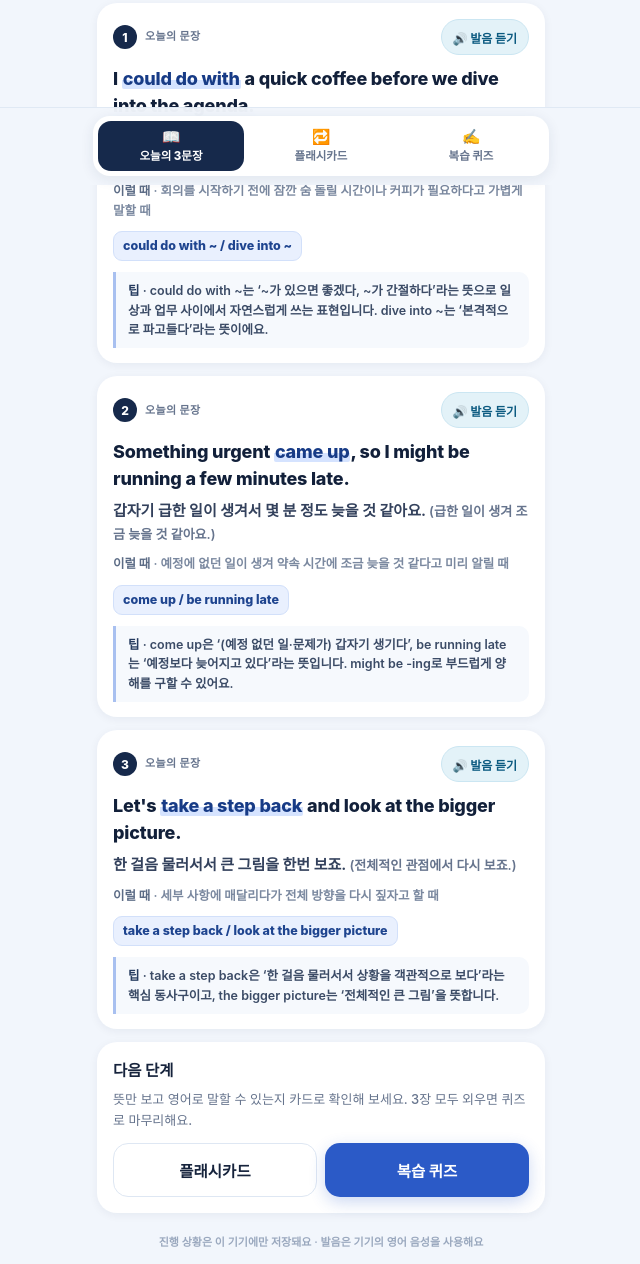
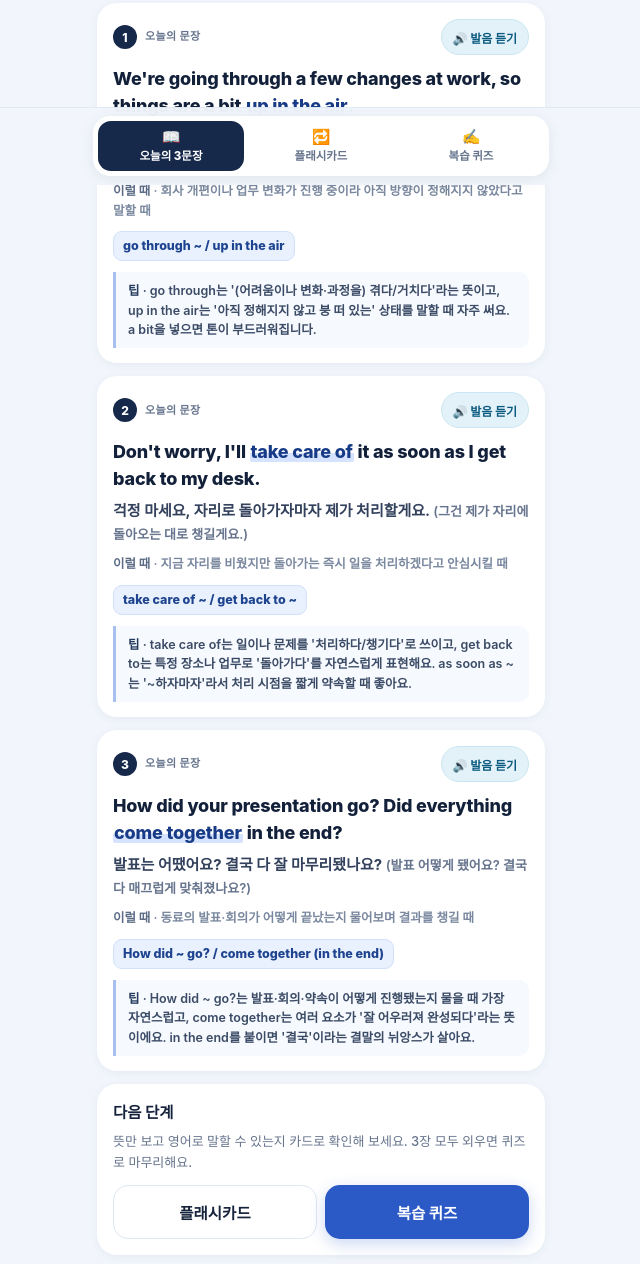
Before and after one commit to insookkim/english-daily, a plain HTML site: page index.html in a window 1280 px wide. Shown: the part 615-1879 px from the top of the page, without its empty margins (319-959 px from the left). Drawn offline with Linux system fonts and the light colour scheme.

Commit message:
매일 영어 3문장 4일차 (2026-11-25) · go through · take care of · come together

```diff
--- a/index.html
+++ b/index.html
@@ -531,6 +531,86 @@
           options: [["picture", "photo", "image"]],
           hint: "‘큰 그림’이라는 뜻의 명사 자리예요.",
           expl: "the bigger picture = 전체를 보는 큰 그림, 거시적 관점. photo나 image는 이 표현에 쓰지 않아요."
+        }
+      ]
+    }
+    ,{
+      id: "d4",
+      label: "4일차",
+      date: "2026-11-25",
+      title: "변화 · 처리 · 마무리",
+      summary: "go through · take care of · come together — 기본 동사 go · take · come으로 익히는 세 표현",
+      sentences: [
+        {
+          en: "We're going through a few changes at work, so things are a bit up in the air.",
+          hl: "up in the air",
+          ko: "요즘 회사에 몇 가지 변화가 있어서 상황이 좀 불확실해요.",
+          koAlt: "(회사에 변화가 진행 중이라 아직 정해지지 않았어요.)",
+          when: "회사 개편이나 업무 변화가 진행 중이라 아직 방향이 정해지지 않았다고 말할 때",
+          key: "go through ~ / up in the air",
+          tip: "go through는 '(어려움이나 변화·과정을) 겪다/거치다'라는 뜻이고, up in the air는 '아직 정해지지 않고 붕 떠 있는' 상태를 말할 때 자주 써요. a bit을 넣으면 톤이 부드러워집니다."
+        },
+        {
+          en: "Don't worry, I'll take care of it as soon as I get back to my desk.",
+          hl: "take care of",
+          ko: "걱정 마세요, 자리로 돌아가자마자 제가 처리할게요.",
+          koAlt: "(그건 제가 자리에 돌아오는 대로 챙길게요.)",
+          when: "지금 자리를 비웠지만 돌아가는 즉시 일을 처리하겠다고 안심시킬 때",
+          key: "take care of ~ / get back to ~",
+          tip: "take care of는 일이나 문제를 '처리하다/챙기다'로 쓰이고, get back to는 특정 장소나 업무로 '돌아가다'를 자연스럽게 표현해요. as soon as ~는 '~하자마자'라서 처리 시점을 짧게 약속할 때 좋아요."
+        },
+        {
+          en: "How did your presentation go? Did everything come together in the end?",
+          hl: "come together",
+          ko: "발표는 어땠어요? 결국 다 잘 마무리됐나요?",
+          koAlt: "(발표 어떻게 됐어요? 결국 다 매끄럽게 맞춰졌나요?)",
+          when: "동료의 발표·회의가 어떻게 끝났는지 물어보며 결과를 챙길 때",
+          key: "How did ~ go? / come together (in the end)",
+          tip: "How did ~ go?는 발표·회의·약속이 어떻게 진행됐는지 물을 때 가장 자연스럽고, come together는 여러 요소가 '잘 어우러져 완성되다'라는 뜻이에요. in the end를 붙이면 '결국'이라는 결말의 뉘앙스가 살아요."
+        }
+      ],
+      quiz: [
+        {
+          text: "We're going {} a few changes at work, so things are a bit up in the air.",
+          answers: [["through"]],
+          options: [["through", "over", "into"]],
+          hint: "변화나 과정을 ‘겪다/거치다’라는 구동사에 붙는 전치사예요.",
+          expl: "go through ~ = (변화·어려운 일을) 겪다/거치다. go over ~는 ‘검토하다’라서 뜻이 달라요."
+        },
+        {
+          text: "Things are still a bit up in the {} — nothing's been decided yet.",
+          answers: [["air"]],
+          options: [["air", "sky", "cloud"]],
+          hint: "‘아직 정해지지 않고 붕 떠 있는’ 상태를 말하는 명사예요.",
+          expl: "up in the air = 아직 결정되지 않은, 불확실한. sky나 cloud는 이 표현에 쓰지 않아요."
+        },
+        {
+          text: "Don't worry, I'll {} care of it as soon as I get back to my desk.",
+          answers: [["take"]],
+          options: [["take", "make", "do"]],
+          hint: "‘처리하다·챙기다’를 만드는 기본 동사예요.",
+          expl: "take care of ~ = ~을 처리하다/챙기다. 이 표현에는 take가 고정으로 들어갑니다."
+        },
+        {
+          text: "I'll take care of it as soon as I {} back to my desk.",
+          answers: [["get"]],
+          options: [["get", "come", "go"]],
+          hint: "특정 장소로 ‘돌아가다’에 쓰는 기본 동사예요.",
+          expl: "get back to + 장소 = ~로 돌아가다. as soon as ~ = ~하자마자."
+        },
+        {
+          text: "How did your presentation {}? I heard it was a big one.",
+          answers: [["go"]],
+          options: [["go", "come", "take"]],
+          hint: "발표·회의가 ‘어떻게 진행됐는지’ 물을 때 쓰는 기본 동사예요.",
+          expl: "How did ~ go? = ~은 어땠어? 진행된 결과를 물을 때 가장 자연스러운 표현이에요."
+        },
+        {
+          text: "Did everything {} together in the end?",
+          answers: [["come"]],
+          options: [["come", "get", "go"]],
+          hint: "여러 요소가 ‘잘 어우러져 완성되다’라는 구동사의 첫 단어예요.",
+          expl: "come together = 여러 요소가 잘 맞춰져 하나로 완성되다. in the end = 결국."
         }
       ]
     }
```
